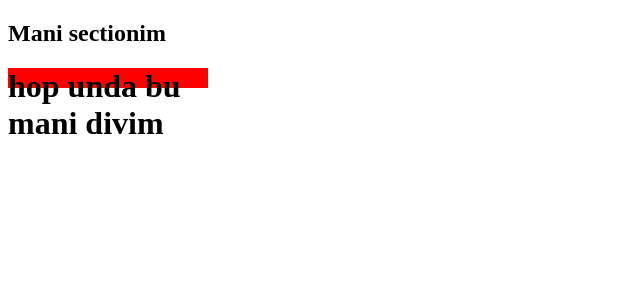
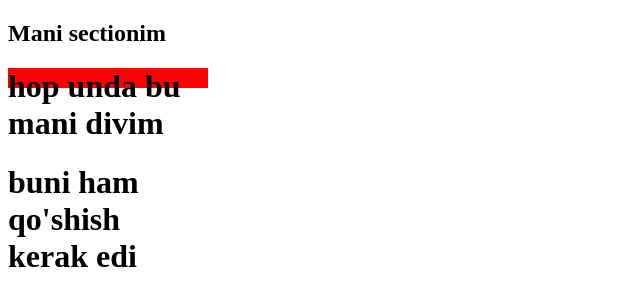
Before and after one commit to group6713/projectt, a plain HTML site: page index.html in a window 1280 px wide. Shown: the whole page, without its empty margins (0-640 px from the left). Drawn offline with Linux system fonts and the light colour scheme.

Commit message:
o'zgartirish kiritdim

```diff
--- a/index.html
+++ b/index.html
@@ -16,6 +16,7 @@
 
     <div>
         <h1>hop unda bu mani divim</h1>
+        <h1>buni ham qo'shish kerak edi</h1>
     </div>
 
 
```
